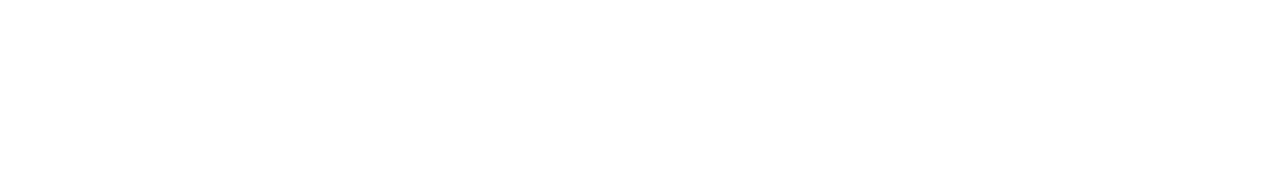
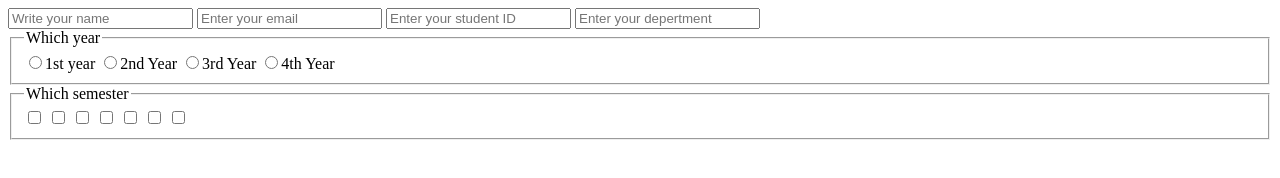
Before and after one commit to ahmsahil14/first-web-dev, a plain HTML site: page fillup.html in a window 1280 px wide. Drawn offline with Linux system fonts and the light colour scheme.

Commit message:
formfillup

```diff
--- a/fillup.html
+++ b/fillup.html
@@ -1,11 +1,84 @@
 <!DOCTYPE html>
 <html lang="en">
+
 <head>
     <meta charset="UTF-8">
     <meta name="viewport" content="width=device-width, initial-scale=1.0">
     <title>Document</title>
+    <style>
+        .fit{
+            display: block;
+            margin-bottom: 12px;
+        }
+    </style>
+
 </head>
+
 <body>
+    <header>
+
+
+    </header>
+    <main>
+        <section>
+        <form class="fit">
+            <label for="Student Name">
+                <input type="text" id="name" placeholder="Write your name">
+            </label>
+            <label for="email">
+                <input type="email" name="Email" id="email" placeholder="Enter your email">
+            </label>
+            <label>
+                <input type="text" id="id" placeholder="Enter your student ID">
+            </label>
+            <label for="text">
+                <input type="text" name="Depertment" id="text" placeholder="Enter your depertment">
+            </label>
+
+            <fieldset>
+                <legend>Which year</legend>
+                <label for="1st year">
+                    <input type="radio" name="year" id="1st year">1st year
+                </label>
+                <label for="2nd year">
+                    <input type="radio" name="year" id="2nd year">2nd Year
+                </label>
+                <label for="3rd year">
+                    <input type="radio" name="year" id="3rd year">3rd Year
+                </label>
+                <label for="4th year">
+                    <input type="radio" name="year" id="4th year">4th Year
+                </label>
+            </fieldset>
+            <fieldset>
+                <legend>Which semester</legend>
+                <label for="1st semester">
+                    <input type="checkbox" name="semester" id="1st semester">
+                </label><label for="2nd semester">
+                    <input type="checkbox" name="semester" id="2nd semester">
+                </label><label for="3rd semester">
+                    <input type="checkbox" name="semester" id="3rd semester">
+                </label><label for="4th semester">
+                    <input type="checkbox" name="semester" id="4th semester">
+                </label><label for="5th semester">
+                    <input type="checkbox" name="semester" id="5th semester">
+                </label><label for="6th semester">
+                    <input type="checkbox" name="semester" id="6th semester">
+                </label><label for="7th semester">
+                    <input type="checkbox" name="semester" id="7th semester">
+                </label>
+            </fieldset>
+
+
+
+        </form>
+    </section>
+
+    </main>
+    <footer>
+
+    </footer>
 
 </body>
+
 </html>
```
Also changed, not shown: fillup.css (added).
